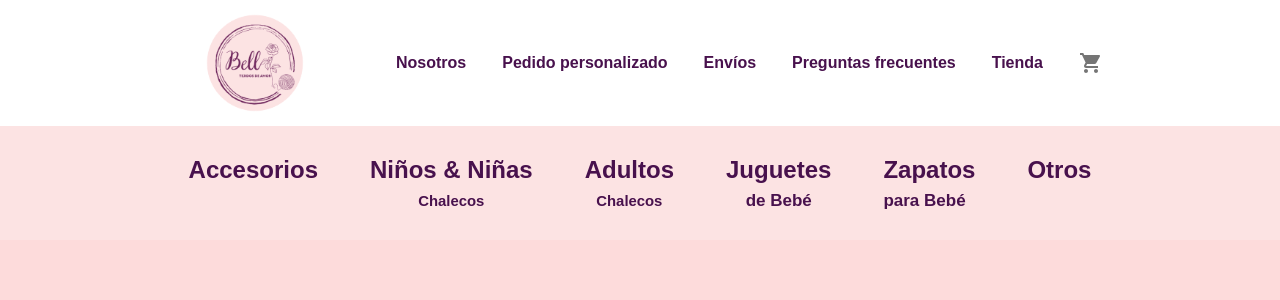
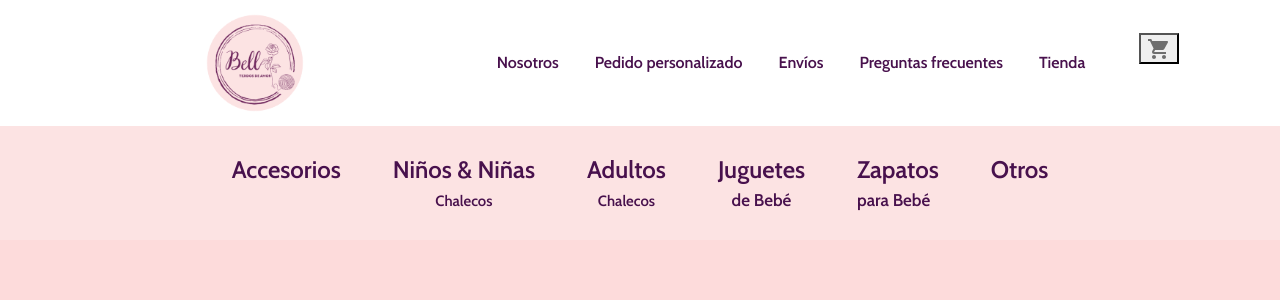
Before and after one commit to Grupo8Generation/proyectobell, a React (Vite) app in the folder client/: page /Carrito in a window 1280 px wide. Shown: the top 300 px of the page. Built offline with nearby package versions, Linux system fonts and the light colour scheme.

Commit message:
Cambios en boton carrito

```diff
--- a/client/package.json
+++ b/client/package.json
@@ -30,6 +30,6 @@
     "eslint-plugin-react": "^7.32.2",
     "eslint-plugin-react-hooks": "^4.6.0",
     "eslint-plugin-react-refresh": "^0.4.3",
-    "vite": "^4.4.5"
+    "vite": "^4.4.9"
   }
 }
--- a/client/src/App.jsx
+++ b/client/src/App.jsx
@@ -8,7 +8,7 @@ import { Vitrina } from './pages/Carrito/Vitrina'
 
 export const App = () => {
   return (<>
-<NavBar/>
+
  <Routes>
 
     <Route path='/' element={ <Home></Home>}></Route>
--- a/client/src/Home.jsx
+++ b/client/src/Home.jsx
@@ -5,6 +5,7 @@ import Hashtag from "./componentes/Hashtag"
 import Head from "./componentes/Head"
 import Invierno from "./componentes/Invierno"
 import MasVendido from "./componentes/MasVendido"
+import NavBar from "./componentes/NavBar"
 import Nosotros from "./componentes/Nosotros"
 import Testimoniales from "./componentes/Testimoniales"
 import Testimoniocar from "./componentes/Testimonio-carrusel"
@@ -14,6 +15,7 @@ import Testimoniocar from "./componentes/Testimonio-carrusel"
 const Home = () => {
   return <div id="homeId">
    <Head></Head>
+   <NavBar></NavBar>
     <EstiloBell />
     <Nosotros />
     <Invierno />
--- a/client/src/componentes/NavBar.jsx
+++ b/client/src/componentes/NavBar.jsx
@@ -2,6 +2,7 @@ import './NavBars.css'
 import { Link, NavLink } from 'react-router-dom';
 import Badge from '@mui/material/Badge'; // Importa el componente Badge de Material-UI
 import ShoppingCart from '@mui/icons-material/ShoppingCart';
+import CarritoButton from '../pages/Carrito/CarritoButton';
 
 
 
@@ -13,6 +14,10 @@ const NavBar = () => {
 
                 <img src='src/img/Frame_15-removebg-preview.png' alt="LogoBell"></img>
                 <div className="collapse navbar-collapse" id="navbarTogglerDemo02">
+                    <button class="navbar-toggler" type="button" data-bs-toggle="collapse" data-bs-target="#navbarSupportedContent" aria-controls="navbarSupportedContent" aria-expanded="false" aria-label="Toggle navigation">
+                        <span class="navbar-toggler-icon"></span>
+                    </button> </div>
+                    <div class="collapse navbar-collapse" id="navbarSupportedContent">
                         <ul className="navbar-nav me-auto mb-2 mb-lg-0 mx-5 ">
                             <li className="nav-item">
                                 <NavLink className="nav-link NosLink" to='/home' >Nosotros</NavLink>
@@ -33,18 +38,16 @@ const NavBar = () => {
                             </li>
                             <NavLink to='/Carrito' className="nav-link" >
 
-                            <Badge badgeContent={0} color="secondary">
-                                <ShoppingCart color="action" />
-                            </Badge>
                             </NavLink>
+                            <CarritoButton />
 
 
                         </ul>
 
 
 
+</div>
 
-                </div>
 
             </nav>
 
--- a/client/src/pages/Carrito/Card.jsx
+++ b/client/src/pages/Carrito/Card.jsx
@@ -26,9 +26,6 @@ Quitar del carrito
 
 
 </div>
-
-
 )
 
-
 }
--- a/client/src/pages/Carrito/Carrito.jsx
+++ b/client/src/pages/Carrito/Carrito.jsx
@@ -1,15 +1,19 @@
 import React from 'react'
 import Navbar2 from './Navbar2'
+import NavBar from '../../componentes/NavBar';
 
 
 
 
 
 function Carrito() {
-  return <div>
+  return<>
+  <div>
+    <NavBar/>
   <Navbar2/>
+  </div>
+  </>
 
-  </div>
 }
 
-export default Carrito
+export default Carrito;
--- /dev/null
+++ b/client/src/pages/Carrito/CarritoButton.jsx
@@ -0,0 +1,30 @@
+import { useState } from "react";
+import CarritoContenido from "./CarritoContenido";
+import Badge from '@mui/material/Badge';
+import ShoppingCart from '@mui/icons-material/ShoppingCart';
+import './CarritoContenido.css'
+import './CarritoButton.css'
+
+
+
+
+function CarritoButton() {
+    const [mostrarCarrito, setMostratCarrito] = useState(false);
+
+    const toggleCarrito = () =>{
+        setMostratCarrito(!mostrarCarrito);
+
+    };
+
+    return (
+        <div className="carrito-button">
+            <button onClick={toggleCarrito}>
+                            <Badge badgeContent={0} color="secondary">
+                                <ShoppingCart color="action" />
+                            </Badge></button>
+            {mostrarCarrito && <CarritoContenido/>}
+        </div>
+    )
+}
+
+export default CarritoButton;
--- /dev/null
+++ b/client/src/pages/Carrito/CarritoContenido.css
@@ -0,0 +1,20 @@
+/* Estilos para posicionar el contenido del carrito */
+.carrito-button {
+    position: relative;
+    display: inline-block;
+  }
+
+  .carrito-contenido {
+    position: absolute;
+    top: 100%;
+    left: 0;
+    background: white;
+    border: 1px solid #ccc;
+    padding: 10px;
+    width: 200px;
+    display: none;
+  }
+
+  .carrito-button:hover .carrito-contenido {
+    display: block;
+  }
--- /dev/null
+++ b/client/src/pages/Carrito/CarritoContenido.jsx
@@ -0,0 +1,14 @@
+import React from "react";
+import { NavLink } from "react-router-dom";
+import './CarritoContenido.css'
+
+function CarritoContenido(){
+    return (
+<div className="container carrito-contenido">
+
+     <NavLink className="nav-link NosLink" to='/carrito' >Ver Carrito</NavLink>
+</div>
+)}
+
+
+export default CarritoContenido;
--- a/client/src/pages/Carrito/Vitrina.jsx
+++ b/client/src/pages/Carrito/Vitrina.jsx
@@ -1,6 +1,7 @@
 import { useEffect, useState } from "react"
 import Navbar2 from "./Navbar2"
 import { Card } from "@mui/material"
+import NavBar from "../../componentes/NavBar"
 
 export const Vitrina = () => {
 
@@ -24,6 +25,7 @@ export const Vitrina = () => {
 
     return <>
         <div>
+            <NavBar/>
             <Navbar2 />
         </div>
         <h1>Compras:</h1>
--- a/client/src/styles.css
+++ b/client/src/styles.css
@@ -1,11 +1,9 @@
+@import url('https://fonts.googleapis.com/css2?family=Cabin:wght@600&display=swap');
+
 :root,
 [data-bs-theme=light]{
 --bs-danger: #48114D;}
 
-
-
-
-@import url('https://fonts.googleapis.com/css2?family=Cabin:wght@600&display=swap');
 
 
 
```
Also changed, not shown: client/src/pages/Carrito/CarritoButton.css (added), 1 other file (tests, documents, lock files or other folders). Lines whose indentation alone changed are shown as unchanged.
